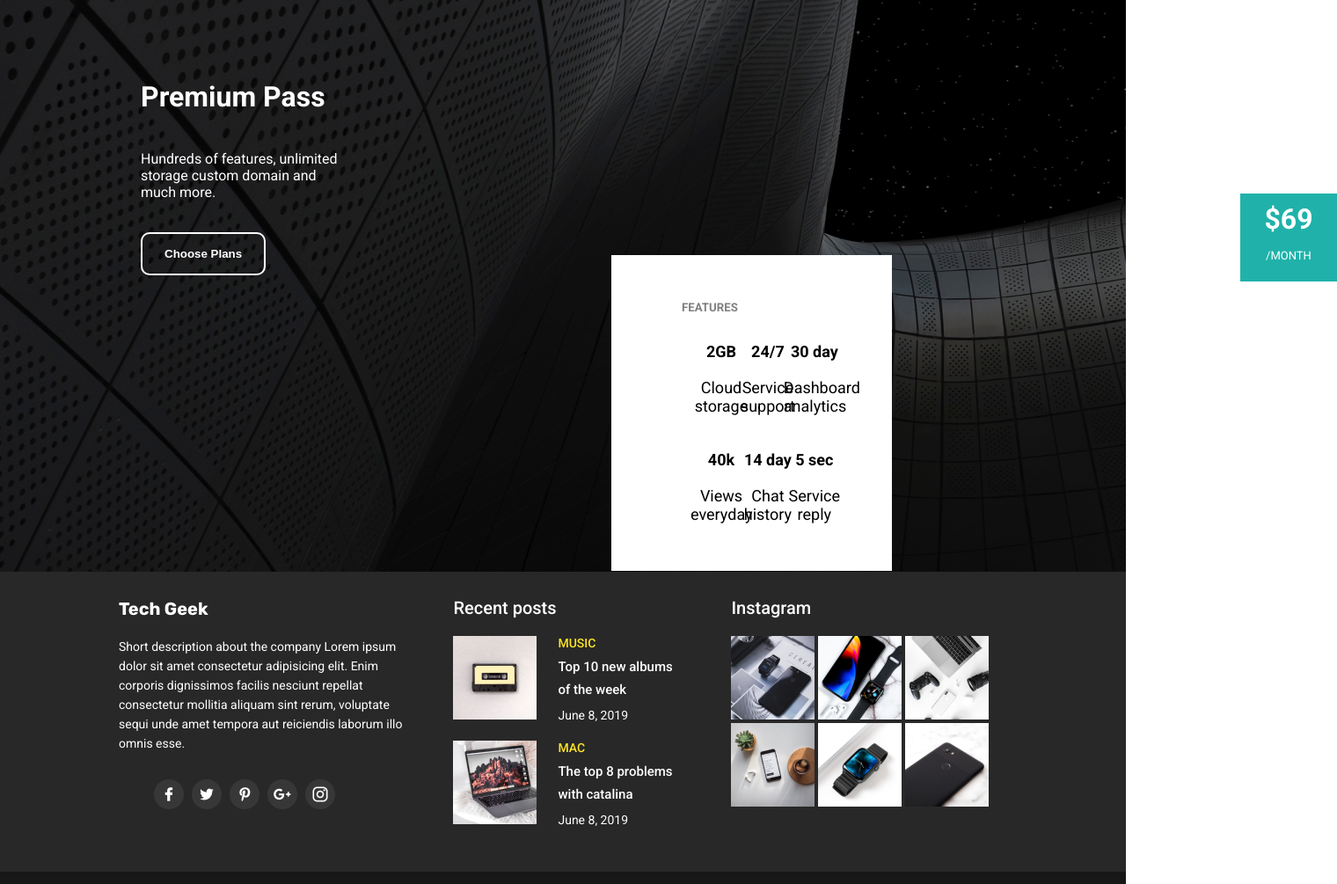
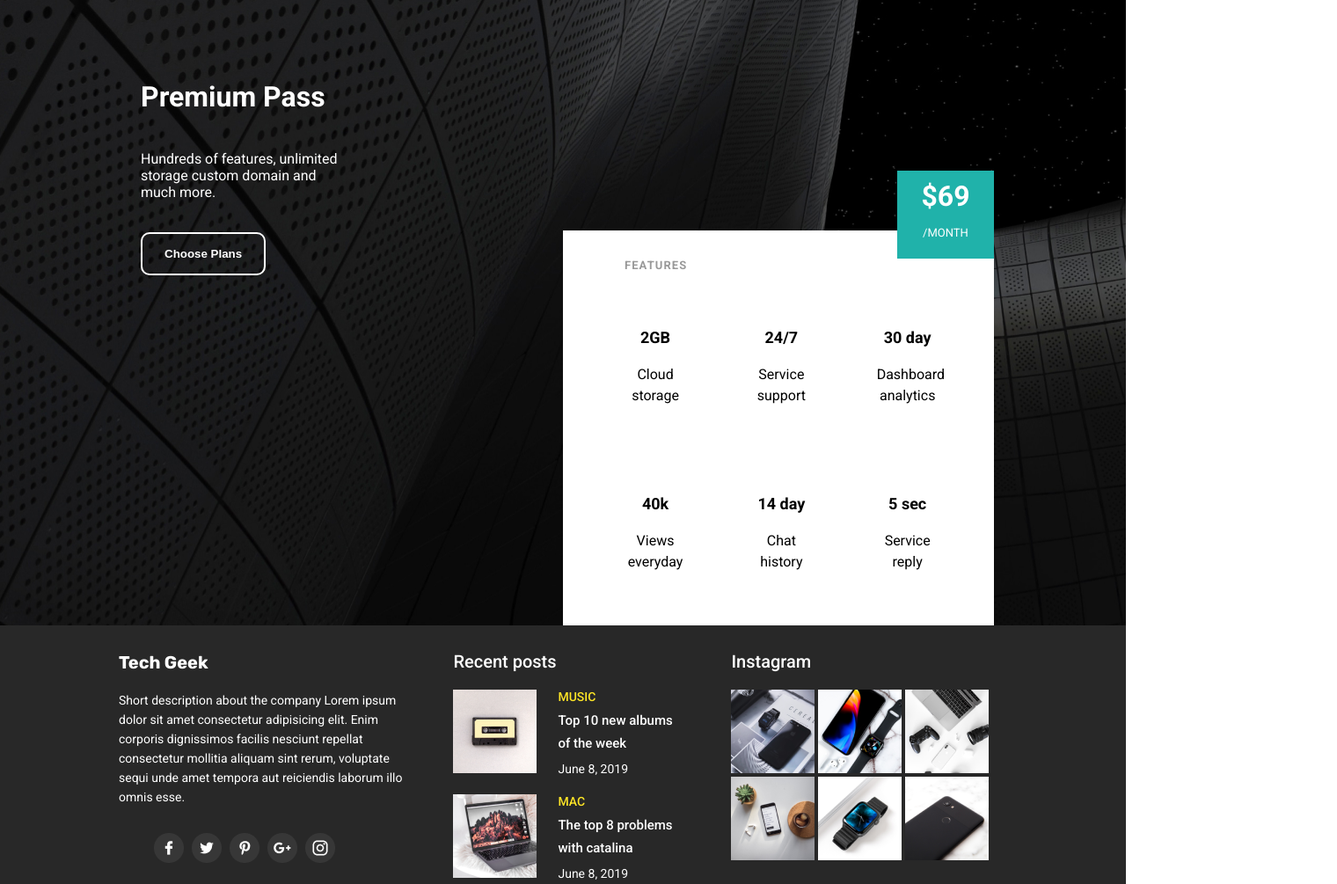
Before and after one commit to drihu/flex-grid, a plain HTML site: page techgeek.html in a window 1280 px wide. Shown: the top 1005 px of the page at 88% size, 1520 px wide, since content can reach past the window. Drawn offline with Linux system fonts and the light colour scheme.

Commit message:
Fix price tag

```diff
--- a/styles/main_two.css
+++ b/styles/main_two.css
@@ -6,11 +6,16 @@ main {
     background: cornflowerblue url("../assets/Img Modern Walls.jpg");
     box-sizing: border-box;
     margin: 0;
-    height: 650px;
 }
 
-.main-features > h5 {
-    color: gray;
+.main-features h5 {
+    font-weight: bold;
+    font-size: 13px;
+    line-height: 20px;
+    letter-spacing: 1.08333px;
+    text-transform: uppercase;
+    color: #999999;
+    padding: 30px 0  0 40px ;
 }
 
 .big-div {
@@ -32,16 +37,13 @@ main {
 }
 
 .right-content {
-    float: left;
-    width: 75%;
-    padding: 10px 10px 10px 300px;
-    height: 200px;
+    float: right;
+    width: 50%;
     box-sizing: border-box;
 }
 
 .main-features {
-    padding: 30px 80px 60px 80px;
-    height: 359px;
+    padding: 0 30px;
 }
 
 .item-row {
@@ -53,10 +55,9 @@ main {
 }
 
 .item-list {
-    float: left;
+    display: inline-block;
     width: 33.33%;
-    padding: 10px;
-    box-sizing: border-box;
+    padding: 40px;
 }
 
 .choose-btn {
@@ -84,8 +85,7 @@ main {
 
 .features-div {
     background-color: white;
-    width: 75%;
-    z-index: 1;
+    position: relative;
 }
 
 .item-row {
@@ -103,10 +103,13 @@ main {
 .sub-detail-data {
     text-align: center;
     width: 70px;
+    font-weight: 300;
+    font-size: 16px;
+    line-height: 24px;
 }
 
 .padding_top {
-    padding-top: 280px;
+    padding-top: 240px;
 }
 
 .price-text {
@@ -118,8 +121,8 @@ main {
     height: 100px;
     position: absolute;
     z-index: 2;
-    top: 220px;
-    left: 1410px;
+    right: 0;
+    top: -15%;
 }
 
 .price-text > div {
--- a/techgeek.html
+++ b/techgeek.html
@@ -2,9 +2,9 @@
 <html lang="en">
 
 <head>
-    <meta charset="UTF-8"/>
-    <meta name="viewport" content="width=device-width, initial-scale=1.0"/>
-    <meta http-equiv="X-UA-Compatible" content="ie=edge"/>
+    <meta charset="UTF-8" />
+    <meta name="viewport" content="width=device-width, initial-scale=1.0" />
+    <meta http-equiv="X-UA-Compatible" content="ie=edge" />
     <link rel="stylesheet" href="./styles/main.css">
     <link rel="stylesheet" href="./styles/main_two.css">
     <title>TechGeek</title>
@@ -22,10 +22,12 @@
             </div>
             <div class="right-content">
                 <div class="padding_top"></div>
+                <div class="features-div">
                     <div class="price-text">
-                <div class="price-big-text">$69<br> <div class="little-text">/MONTH</div></div>
+                        <div class="price-big-text">$69<br>
+                            <div class="little-text">/MONTH</div>
                         </div>
-            <div class="features-div">
+                    </div>
                     <div class="main-features">
                         <h5>FEATURES</h5>
                         <div class="item-row">
@@ -69,7 +71,8 @@
                     Short description about the company
                     Lorem ipsum dolor sit amet consectetur adipisicing elit. Enim corporis dignissimos facilis nesciunt
                     repellat
-                consectetur mollitia aliquam sint rerum, voluptate sequi unde amet tempora aut reiciendis laborum illo
+                    consectetur mollitia aliquam sint rerum, voluptate sequi unde amet tempora aut reiciendis laborum
+                    illo
                     omnis
                     esse.
                 </p>
```
Lines whose indentation alone changed are shown as unchanged.
